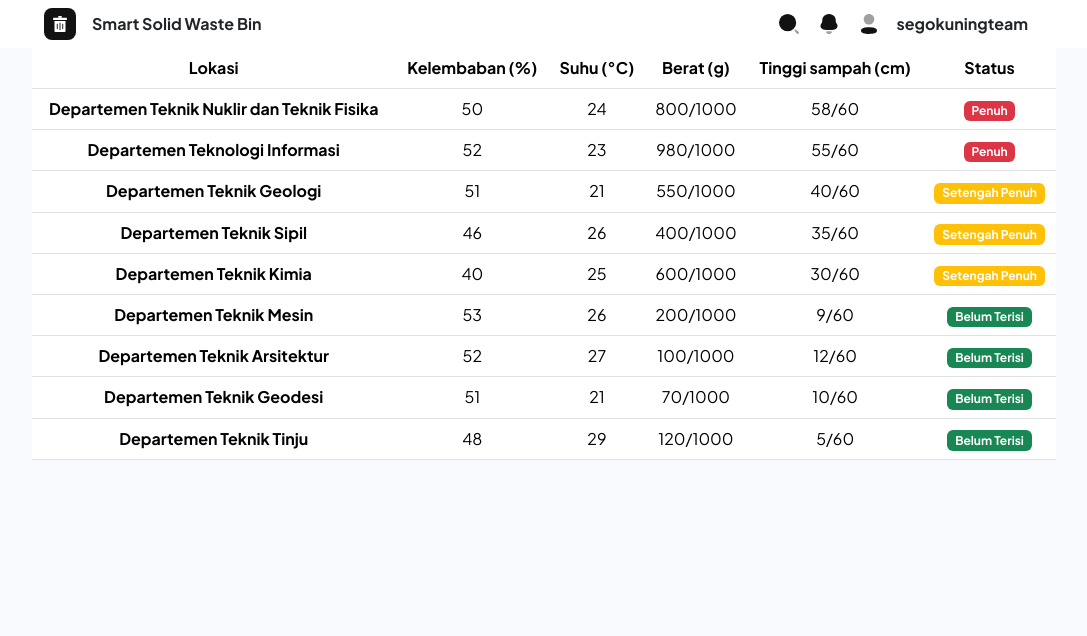
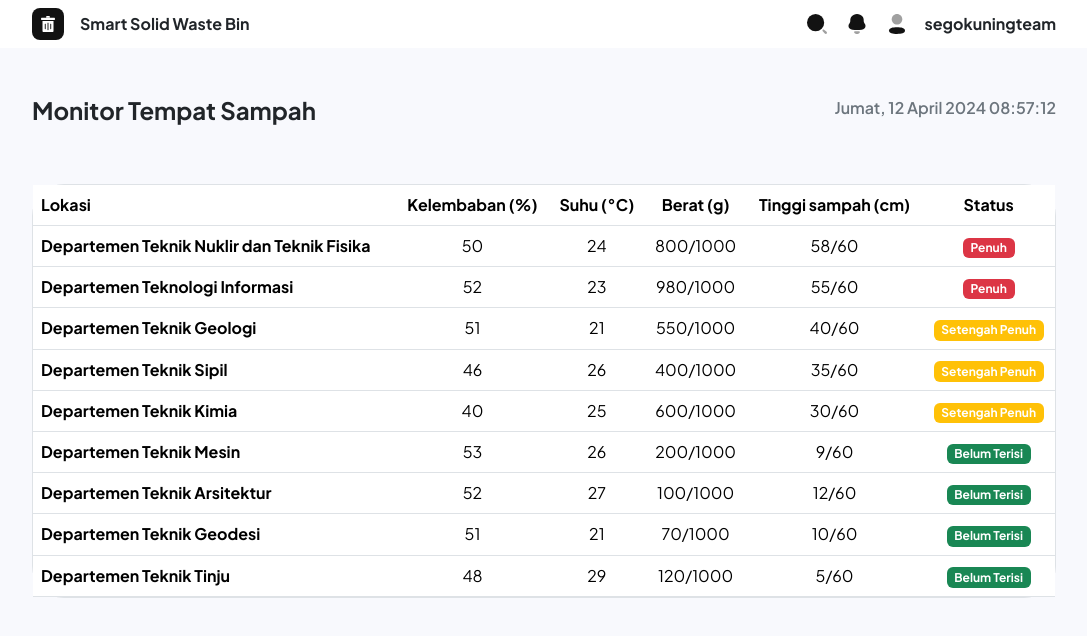
Before and after one commit to kasjaduddin/Smart-Solid-Waste-Bin, a plain HTML site: page index.html in a window 1280 px wide. Shown: the whole page, without its empty margins (96-1183 px from the left). Drawn offline with nearby package versions, Linux system fonts and the light colour scheme.

Commit message:
feat: add additional information

```diff
--- a/index.html
+++ b/index.html
@@ -10,21 +10,25 @@
   </head>
   <body class="bg-primary" style="font-family: Plus Jakarta Sans;">
     <nav class="navbar navbar-expand-lg bg-white px-6">
-      <div class="d-flex justify-content-start container-fluid">
+      <div class="d-flex justify-content-start container-fluid px-0">
         <img src="./asset/icon-bin.svg" alt="">
         <strong class="me-auto mx-3">Smart Solid Waste Bin</strong>
         <img src="./asset/icon-search.svg" alt="">
         <img class="mx-3" src="./asset/icon-bell.svg" alt="">
         <img src="./asset/icon-user.svg" alt="">
-        <strong class="mx-3">segokuningteam</strong>
+        <strong class="ms-3">segokuningteam</strong>
       </div>
     </nav>
-
     <div class="container-fluid px-6">
-      <table class="table text-center">
+      <div class="d-flex py-5">
+        <h4 class="fw-bold me-auto">Monitor Tempat Sampah</h4>
+        <p class="text-secondary fw-semibold">Jumat, 12 April 2024 08:57:12</p>
+      </div>
+      <div class="border rounded-5">
+        <table class="table text-center mb-0">
           <thead>
             <tr>
-            <th scope="col">Lokasi</th>
+              <th class="text-start" scope="col">Lokasi</th>
               <th scope="col">Kelembaban (%)</th>
               <th scope="col">Suhu (°C)</th>
               <th scope="col">Berat (g)</th>
@@ -34,7 +38,7 @@
           </thead>
           <tbody>
             <tr>
-            <th scope="row">Departemen Teknik Nuklir dan Teknik Fisika</th>
+              <th class="text-start" scope="row">Departemen Teknik Nuklir dan Teknik Fisika</th>
               <td>50</td>
               <td>24</td>
               <td>800/1000</td>
@@ -42,7 +46,7 @@
               <td><span class="badge text-bg-danger">Penuh</span></td>
             </tr>
             <tr>
-            <th scope="row">Departemen Teknologi Informasi</th>
+              <th class="text-start" scope="row">Departemen Teknologi Informasi</th>
               <td>52</td>
               <td>23</td>
               <td>980/1000</td>
@@ -50,7 +54,7 @@
               <td><span class="badge text-bg-danger">Penuh</span></td>
             </tr>
             <tr>
-            <th scope="row">Departemen Teknik Geologi</th>
+              <th class="text-start" scope="row">Departemen Teknik Geologi</th>
               <td>51</td>
               <td>21</td>
               <td>550/1000</td>
@@ -58,7 +62,7 @@
               <td><span class="badge text-white text-bg-warning">Setengah Penuh</span></td>
             </tr>
             <tr>
-            <th scope="row">Departemen Teknik Sipil</th>
+              <th class="text-start" scope="row">Departemen Teknik Sipil</th>
               <td>46</td>
               <td>26</td>
               <td>400/1000</td>
@@ -66,7 +70,7 @@
               <td><span class="badge text-white text-bg-warning">Setengah Penuh</span></td>
             </tr>
             <tr>
-            <th scope="row">Departemen Teknik Kimia</th>
+              <th class="text-start" scope="row">Departemen Teknik Kimia</th>
               <td>40</td>
               <td>25</td>
               <td>600/1000</td>
@@ -74,7 +78,7 @@
               <td><span class="badge text-white text-bg-warning">Setengah Penuh</span></td>
             </tr>
             <tr>
-            <th scope="row">Departemen Teknik Mesin</th>
+              <th class="text-start" scope="row">Departemen Teknik Mesin</th>
               <td>53</td>
               <td>26</td>
               <td>200/1000</td>
@@ -82,7 +86,7 @@
               <td><span class="badge text-bg-success">Belum Terisi</span></td>
             </tr>
             <tr>
-            <th scope="row">Departemen Teknik Arsitektur</th>
+              <th class="text-start" scope="row">Departemen Teknik Arsitektur</th>
               <td>52</td>
               <td>27</td>
               <td>100/1000</td>
@@ -90,7 +94,7 @@
               <td><span class="badge text-bg-success">Belum Terisi</span></td>
             </tr>
             <tr>
-            <th scope="row">Departemen Teknik Geodesi</th>
+              <th class="text-start" scope="row">Departemen Teknik Geodesi</th>
               <td>51</td>
               <td>21</td>
               <td>70/1000</td>
@@ -98,7 +102,7 @@
               <td><span class="badge text-bg-success">Belum Terisi</span></td>
             </tr>
             <tr>
-            <th scope="row">Departemen Teknik Tinju</th>
+              <th class="text-start" scope="row">Departemen Teknik Tinju</th>
               <td>48</td>
               <td>29</td>
               <td>120/1000</td>
@@ -108,6 +112,10 @@
           </tbody>
         </table>
       </div>
+    </div>
+
+
+
     <script src="https://cdn.jsdelivr.net/npm/bootstrap@5.3.3/dist/js/bootstrap.bundle.min.js" integrity="sha384-YvpcrYf0tY3lHB60NNkmXc5s9fDVZLESaAA55NDzOxhy9GkcIdslK1eN7N6jIeHz" crossorigin="anonymous"></script>
   </body>
 </html>
--- a/style.css
+++ b/style.css
@@ -5,3 +5,13 @@
 .px-6 {
     padding-inline: 10%;
 }
+
+.px-0 {
+    padding-inline: 0px;
+}
+
+
+
+.mb-0 {
+    margin-bottom: 0px;
+}
```
Lines whose indentation alone changed are shown as unchanged.
